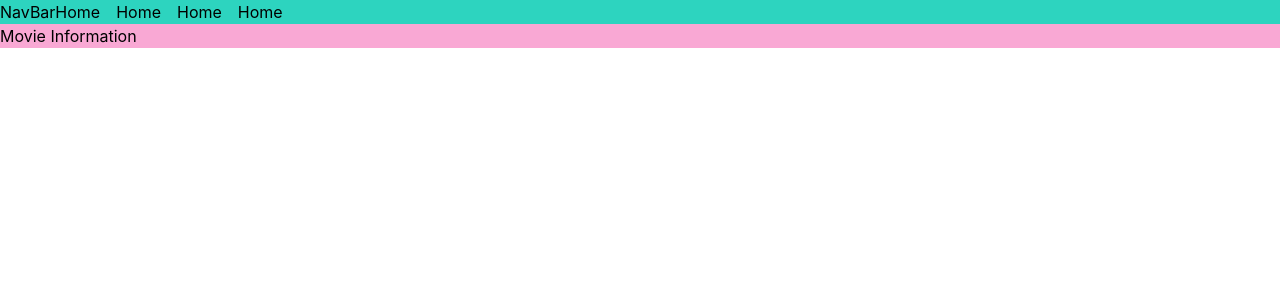
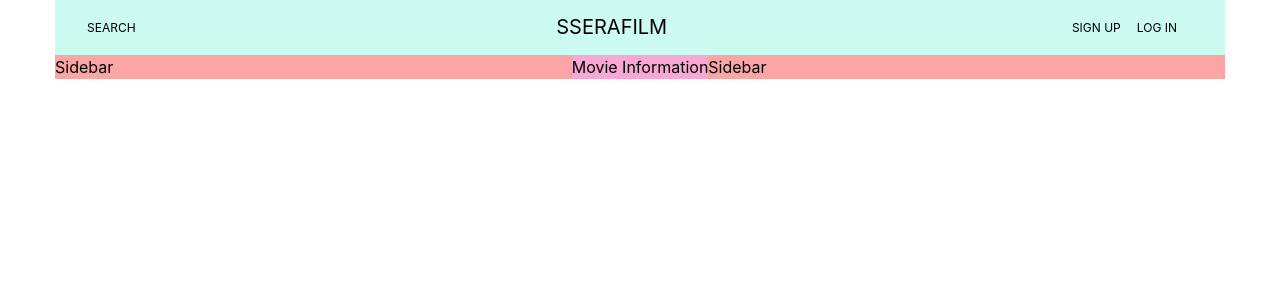
Before and after one commit to animanamit/film-app, a React (Create React App) app: page /movie/1 in a window 1280 px wide. Shown: the top 300 px of the page. Built offline with nearby package versions, Linux system fonts and the light colour scheme.

Commit message:
set navbar and padding and etc

```diff
--- a/src/App.jsx
+++ b/src/App.jsx
@@ -1,15 +1,18 @@
-import React, { useEffect } from 'react'
+import React from 'react'
 import { Route, Routes } from 'react-router-dom'
 import Actors from '@/components/actors'
 import MovieInformation from '@/components/movie-information'
 import Movies from '@/components/movies'
 import NavBar from '@/components/navbar'
+import SideBar from '@/components/sidebar'
 
 function App() {
   return (
     <div>
       <NavBar />
-      <main>
+
+      <main className='px-[55px] grid grid-cols-main'>
+        <SideBar />
         <Routes>
           <Route path='/' element={<Movies />} />
           <Route path='/movie'>
@@ -19,6 +22,7 @@ function App() {
             <Route path=':id' element={<Actors />} />
           </Route>
         </Routes>
+        <SideBar />
       </main>
     </div>
   )
--- a/src/components/movies.tsx
+++ b/src/components/movies.tsx
@@ -9,21 +9,18 @@ const Movies = () => {
   if (isLoading) return <h1>Loading...</h1>
 
   if (error) return <h1>Error! Please reload this page!</h1>
+
   if (data)
     return (
-      <div className='bg-cyan-200 h-screen'>
-        <h1>Movies Page</h1>
-        <div className='flex space-x-2'>
-          {/* {data.results.map((item, index) => (
-            <SmallMovieCard data={item} key={index} />
+      <div className='bg-white'>
+        {/* <div className='flex overflow-scroll space-x-2'> */}
+        <div className='grid grid-cols-m4 gap-y-3 gap-x-2 justify-items-center '>
+          {data.results.map((item, index) => (
+            <SmallMovieCard posterPath={item.poster_path} title={item.title} key={index} />
+          ))}
+          {/* {new Array(100).fill(1).map((_, index) => (
+            <h1 key={index}>AHHHHHHHH</h1>
           ))} */}
-          {new Array(5).fill(1).map((_, index) => (
-            <SmallMovieCard
-              posterPath={data.results[index].poster_path}
-              title={data.results[index].title}
-              key={index}
-            />
-          ))}
         </div>
       </div>
     )
--- a/src/components/navbar.tsx
+++ b/src/components/navbar.tsx
@@ -1,14 +1,23 @@
 const NavBar = () => {
   return (
-    <div className='flex bg-teal-400'>
-      NavBar
-      <ul className='flex space-x-4'>
-        <li>Home</li>
-        <li>Home</li>
-        <li>Home</li>
-        <li>Home</li>
-      </ul>
-    </div>
+    <header className='flex z-10 bg-teal-100 h-[55px] mx-[55px] sticky top-0 justify-center'>
+      <div className='flex w-full mx-8 uppercase'>
+        <nav className='flex'>
+          <ul>
+            <li className='mr-4 font-normla leading-[55px] text-xs cursor-pointer'>Search</li>
+          </ul>
+        </nav>
+        <div className='block mx-auto leading-[55px] font-normal text-xl'>
+          <h4>sserafilm</h4>
+        </div>
+        <nav>
+          <ul className='flex'>
+            <li className='mr-4 font-normal leading-[55px] text-xs cursor-pointer'>Sign Up</li>
+            <li className='mr-4 font-normal leading-[55px] text-xs cursor-pointer'>Log In</li>
+          </ul>
+        </nav>
+      </div>
+    </header>
   )
 }
 
--- /dev/null
+++ b/src/components/sidebar.tsx
@@ -0,0 +1,7 @@
+import React from 'react'
+
+const SideBar = () => {
+  return <div className='bg-red-300'>Sidebar</div>
+}
+
+export default SideBar
--- a/src/components/small-movie-card.tsx
+++ b/src/components/small-movie-card.tsx
@@ -1,4 +1,3 @@
-/* eslint-disable react/prop-types */
 interface SmallMovieCardProps {
   posterPath: string
   title: string
@@ -6,17 +5,17 @@ interface SmallMovieCardProps {
 
 const SmallMovieCard = ({ posterPath, title }: SmallMovieCardProps) => {
   return (
-    <div className='group overflow-hidden relative'>
+    <div className='group overflow-hidden relative w-[192px] flex-none'>
       <img
         src={`https://image.tmdb.org/t/p/w300${posterPath}`}
         alt='movie poster'
         className='h-72 duration-200 group-hover:scale-110'
       />
       <div
-        className='absolute top-0 bottom-0 right-0 left-0 group-hover:bg-gradient-to-b group-hover:from-transparent group-hover:to-gray-900  group-hover:opacity-70;
+        className='absolute top-0 h-72 bottom-0 right-0 left-0 group-hover:bg-gradient-to-b group-hover:from-transparent group-hover:to-gray-900  group-hover:opacity-70;
 '
       >
-        <div className='relative h-full  text-center'>
+        <div className='relative h-full w-full text-center'>
           <h5 className='bottom-4 left-0 px-2 right-0 absolute h-fit invisible group-hover:visible duration-200 text-white uppercase tracking-tighter'>
             {title}
           </h5>
--- a/src/services/api.ts
+++ b/src/services/api.ts
@@ -1,9 +1,5 @@
 // Need to use the React-specific entry point to import createApi
 import { createApi, fetchBaseQuery } from '@reduxjs/toolkit/query/react'
-
-const apiKey = 'd93edfb1a089ed2c9d223af66995f7d8'
-const page = 1
-
 interface PopularMovies {
   page: number
   // eslint-disable-next-line @typescript-eslint/no-explicit-any
--- a/tailwind.config.js
+++ b/tailwind.config.js
@@ -1,7 +1,12 @@
 module.exports = {
   content: ['./src/**/*.{js,jsx,ts,tsx}'],
   theme: {
-    extend: {},
+    extend: {
+      gridTemplateColumns: {
+        m4: 'repeat(4,198px)',
+        main: '1fr auto 1fr',
+      },
+    },
   },
   variants: {
     scale: ['responsive', 'hover', 'focus'],
```
